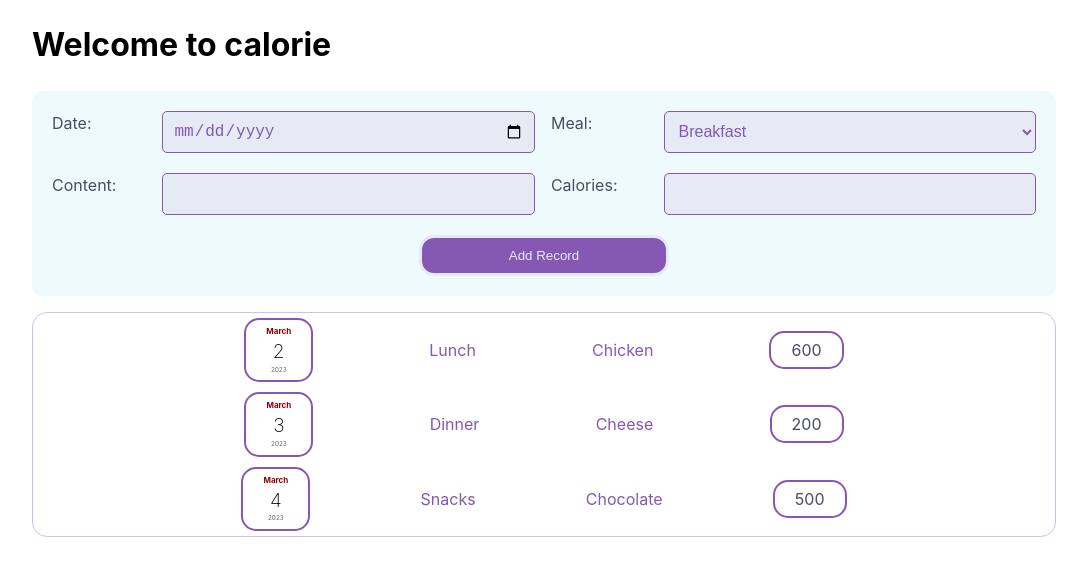
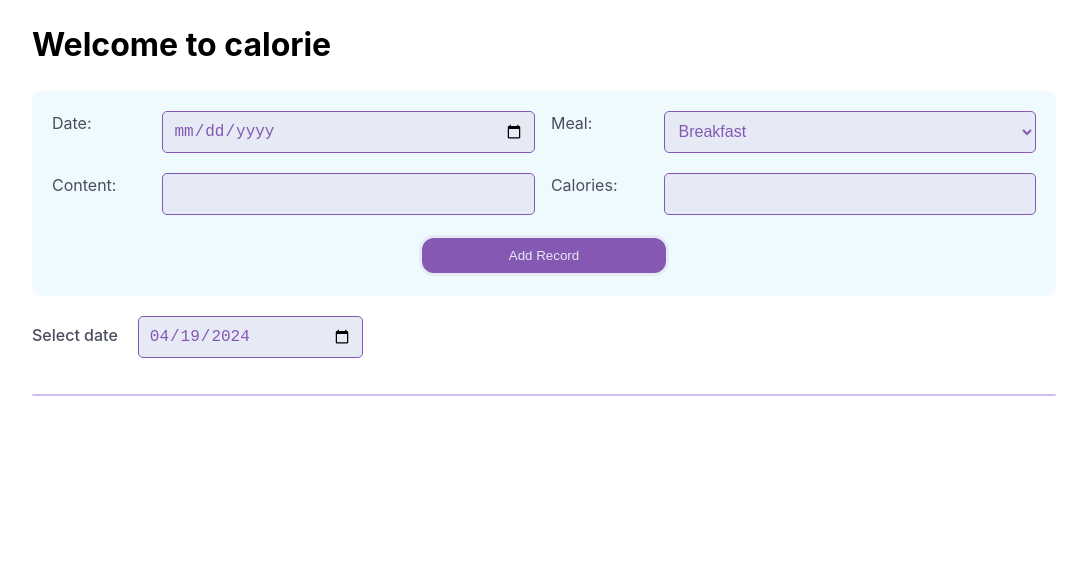
Before and after one commit to tasneemsaeed23/calorie-tracker, a React (Vite) app: page / in a window 1280 px wide. Shown: the top 576 px of the page, without its empty margins (96-1183 px from the left). Built offline with nearby package versions, Linux system fonts and the light colour scheme.

Commit message:
Filter by date

```diff
--- a/src/components/CalorieRecordsSection/ListingSection.jsx
+++ b/src/components/CalorieRecordsSection/ListingSection.jsx
@@ -1,7 +1,39 @@
 import RecordList from "./RecordList";
+import styles from "./ListingSection.module.css";
+import { useState } from "react";
+
 function ListingSection(props) {
   const { allRecords } = props;
-  return <RecordList records={allRecords} />;
+  const [currentDate, setCurrentDate] = useState(new Date());
+
+  const dateChangeHandler = (event) => {
+    setCurrentDate(new Date(event.target.value));
+  };
+
+  const dateFilter = (record) => {
+    const recordDate = new Date(record.date);
+    return (
+      recordDate.getDate() === currentDate.getDate() &&
+      recordDate.getMonth() === currentDate.getMonth() &&
+      recordDate.getFullYear() === currentDate.getFullYear()
+    );
+  };
+
+  return (
+    <>
+      <label className={styles["listing-picker-label"]} htmlFor="listingDate">
+        Select date
+      </label>
+      <input
+        id="listingDate"
+        className={styles["listing-picker-input"]}
+        type="date"
+        value={currentDate.toISOString().split("T")[0]}
+        onChange={dateChangeHandler}
+      />
+      <RecordList records={allRecords.filter(dateFilter)} />
+    </>
+  );
 }
 
 export default ListingSection;
--- /dev/null
+++ b/src/components/CalorieRecordsSection/ListingSection.module.css
@@ -0,0 +1,19 @@
+.listing-picker-label {
+  color: var(--theme-color-dark);
+  line-height: 40px;
+  font-weight: 500;
+}
+
+.listing-picker-input {
+  margin: 20px;
+  background-color: var(--theme-background-light);
+  color: var(--theme-color-normal);
+  border: 1px solid var(--theme-color-normal);
+  padding: 10px;
+  border-radius: 5px;
+  width: 100%;
+  max-width: 225px;
+  margin-bottom: 20px;
+  font-size: 16px;
+  box-sizing: border-box;
+}
```
